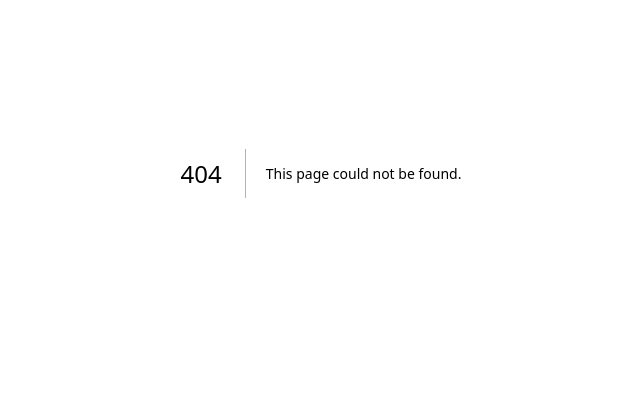
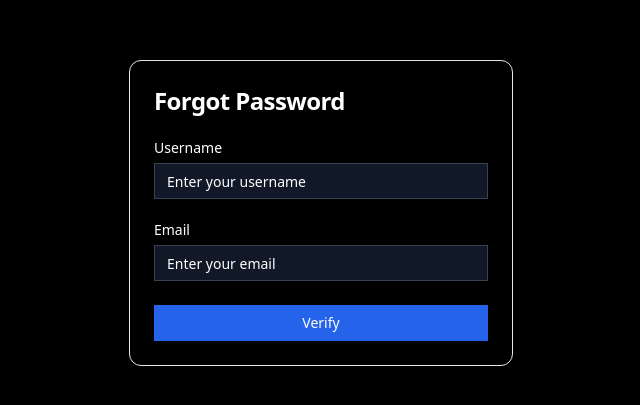
Before and after one commit to venkatesh21bit/vendor_frontend, a Next.js app: page /authentication/forgot-password in a window 1280 px wide. Before the commit this address had no page. Shown: the part 227-632 px from the top of the page, without its empty margins (319-959 px from the left). Built offline with nearby package versions, Linux system fonts and the light colour scheme.

Commit message:
fixed the login/sign up page and forgot password feature

```diff
--- /dev/null
+++ b/app/authentication/forgot-password/page.tsx
@@ -0,0 +1,123 @@
+"use client";
+import React, { useState } from "react";
+import { Card, CardHeader, CardTitle, CardContent } from "@/components/ui/card";
+import { Input } from "@/components/ui/input";
+import { Label } from "@/components/ui/label";
+import { Button } from "@/components/ui/button";
+
+export default function ForgotPasswordPage() {
+  const [step, setStep] = useState<"verify" | "reset">("verify");
+  const [username, setUsername] = useState("");
+  const [email, setEmail] = useState("");
+  const [newPassword, setNewPassword] = useState("");
+  const [confirmPassword, setConfirmPassword] = useState("");
+  const [error, setError] = useState("");
+
+  const handleVerify = (e: React.FormEvent) => {
+    e.preventDefault();
+    if (username && email) {
+      setStep("reset");
+      setError("");
+    } else {
+      setError("Please enter both username and email.");
+    }
+  };
+
+  const handleReset = (e: React.FormEvent) => {
+    e.preventDefault();
+    if (!newPassword || !confirmPassword) {
+      setError("Please fill in both password fields.");
+      return;
+    }
+    if (newPassword !== confirmPassword) {
+      setError("Passwords do not match.");
+      return;
+    }
+    alert("Password reset successful!");
+    setError("");
+  };
+
+  return (
+    <div className="min-h-screen flex items-center justify-center bg-black">
+      <Card className="bg-black text-white border border-white-300 w-full md:w-96">
+        <CardHeader>
+          <CardTitle className="text-2xl font-bold">
+            Forgot Password
+          </CardTitle>
+        </CardHeader>
+        <CardContent>
+          {step === "verify" && (
+            <form onSubmit={handleVerify} className="flex flex-col gap-6">
+              <div className="grid gap-2">
+                <Label htmlFor="username">Username</Label>
+                <Input
+                  id="username"
+                  type="text"
+                  placeholder="Enter your username"
+                  className="bg-gray-900 text-white border border-gray-700"
+                  value={username}
+                  onChange={(e) => setUsername(e.target.value)}
+                  required
+                />
+              </div>
+              <div className="grid gap-2">
+                <Label htmlFor="email">Email</Label>
+                <Input
+                  id="email"
+                  type="email"
+                  placeholder="Enter your email"
+                  className="bg-gray-900 text-white border border-gray-700"
+                  value={email}
+                  onChange={(e) => setEmail(e.target.value)}
+                  required
+                />
+              </div>
+              {error && <p className="text-red-500 text-sm">{error}</p>}
+              <Button
+                type="submit"
+                className="w-full bg-blue-600 hover:bg-blue-700"
+              >
+                Verify
+              </Button>
+            </form>
+          )}
+          {step === "reset" && (
+            <form onSubmit={handleReset} className="flex flex-col gap-6">
+              <div className="grid gap-2">
+                <Label htmlFor="new-password">New Password</Label>
+                <Input
+                  id="new-password"
+                  type="password"
+                  placeholder="Enter new password"
+                  className="bg-gray-900 text-white border border-gray-700"
+                  value={newPassword}
+                  onChange={(e) => setNewPassword(e.target.value)}
+                  required
+                />
+              </div>
+              <div className="grid gap-2">
+                <Label htmlFor="confirm-password">Confirm Password</Label>
+                <Input
+                  id="confirm-password"
+                  type="password"
+                  placeholder="Confirm new password"
+                  className="bg-gray-900 text-white border border-gray-700"
+                  value={confirmPassword}
+                  onChange={(e) => setConfirmPassword(e.target.value)}
+                  required
+                />
+              </div>
+              {error && <p className="text-red-500 text-sm">{error}</p>}
+              <Button
+                type="submit"
+                className="w-full bg-blue-600 hover:bg-blue-700"
+              >
+                Reset Password
+              </Button>
+            </form>
+          )}
+        </CardContent>
+      </Card>
+    </div>
+  );
+}
--- a/app/authentication/signup/page.tsx
+++ b/app/authentication/signup/page.tsx
@@ -127,9 +127,6 @@ const handleSubmit = async (e: React.FormEvent) => {
       <Card className="bg-gray-900 text-white border border-gray-700 w-full md:w-96">
         <CardHeader className="pb-2">
           <CardTitle className="text-2xl font-bold">Sign Up</CardTitle>
-          <CardDescription className="text-gray-400 border-b border-gray-600 pb-2">
-            Create a new account by filling in the details below
-          </CardDescription>
         </CardHeader>
         <CardContent className="pt-4">
           <form onSubmit={handleSubmit}>
--- a/components/login_form.tsx
+++ b/components/login_form.tsx
@@ -16,6 +16,7 @@ import React, { useState } from "react";
 import { useRouter } from "next/navigation";
 import { Chrome } from "lucide-react";
 import Link from "next/link";
+
 export function LoginForm({
   className,
   ...props
@@ -54,20 +55,21 @@ export function LoginForm({
         console.log("✅ Login Successful!");
         localStorage.setItem("access_token", data.access);
         localStorage.setItem("refresh_token", data.refresh);
-        // Fetch user's company
+
         const companyRes = await fetch(`${API_URL}/company/`, {
           headers: {
             "Content-Type": "application/json",
             Authorization: `Bearer ${data.access}`,
           },
         });
+
         if (companyRes.ok) {
           const companies = await companyRes.json();
-        // If only one company, store its id
           if (Array.isArray(companies) && companies.length > 0) {
             localStorage.setItem("company_id", companies[0].id);
           }
         }
+
         if (role === "manufacturer") {
           router.replace("/manufacturer");
         } else if (role === "employee") {
@@ -90,9 +92,6 @@ export function LoginForm({
       <Card className="bg-black text-white border border-white-300 w-full md:w-96">
         <CardHeader className="pb-2">
           <CardTitle className="text-2xl font-bold">Login</CardTitle>
-          <CardDescription className="text-gray-400 border-b border-gray-600 pb-2">
-            Enter your username below to login to your account
-          </CardDescription>
         </CardHeader>
         <CardContent className="pt-4">
           <form onSubmit={handleSubmit}>
@@ -109,30 +108,25 @@ export function LoginForm({
                   onChange={(e) => setUsername(e.target.value)}
                 />
               </div>
+
               <div className="grid gap-2">
-                <div className="flex items-center">
                 <Label htmlFor="password">Password</Label>
-                  <a
-                    href="#"
-                    className="ml-auto inline-block text-sm text-blue-400 underline-offset-4 hover:underline"
-                  >
-                    Forgot your password?
-                  </a>
-                </div>
                 <Input
                   id="password"
                   type="password"
+                  placeholder="Enter your password"
                   required
                   className="bg-gray-900 text-white border-gray-700"
                   value={password}
                   onChange={(e) => setPassword(e.target.value)}
                 />
               </div>
+
               <div className="grid gap-2">
                 <Label htmlFor="role">Select Role</Label>
                 <select
                   id="role"
-                  className="bg-gray-900 text-white border border-gray-700"
+                  className="bg-gray-900 text-white border border-gray-700 w-full h-9 px-3 rounded-md"
                   value={role}
                   onChange={(e) => setRole(e.target.value)}
                 >
@@ -141,19 +135,20 @@ export function LoginForm({
                   <option value="retailer">Retailer</option>
                 </select>
               </div>
+
+              <a
+                href="/authentication/forgot-password"
+                className="inline-block text-sm text-blue-400 underline-offset-4 hover:underline"
+              >
+                Forgot your password?
+              </a>
+
               {error && <p className="text-red-500 text-sm">{error}</p>}
               <Button
                 type="submit"
                 className="w-full bg-blue-600 hover:bg-blue-700"
               >
                 Login
-              </Button>
-              <Button
-                variant="outline"
-                className="w-full text-gray-300 border-gray-600 hover:bg-gray-800 hover:text-white"
-              >
-                Login with Google
-                <Chrome className="ml-2 h-4 w-4" />
               </Button>
             </div>
             <div className="mt-4 text-center text-sm">
```
Lines whose indentation alone changed are shown as unchanged.
